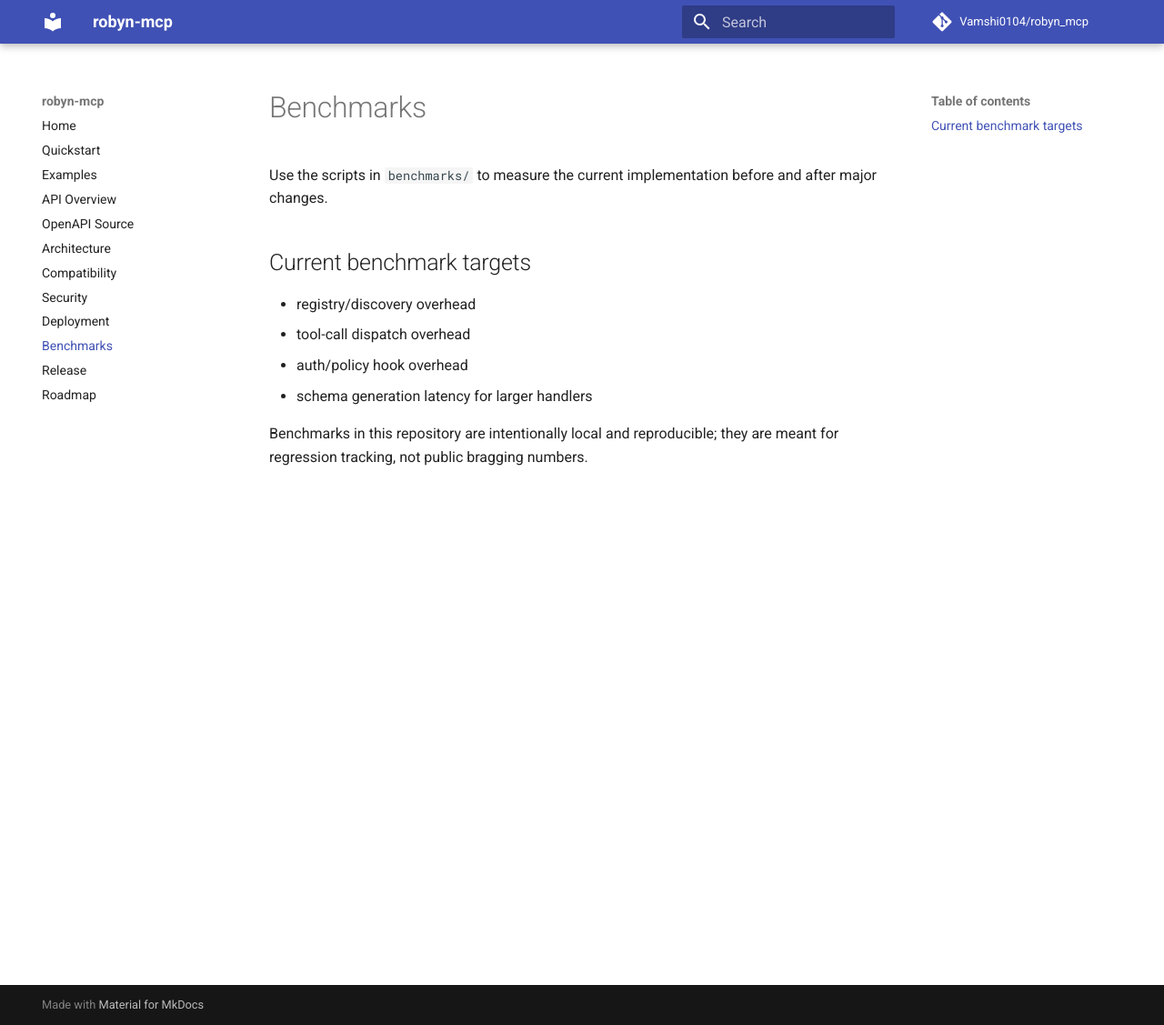
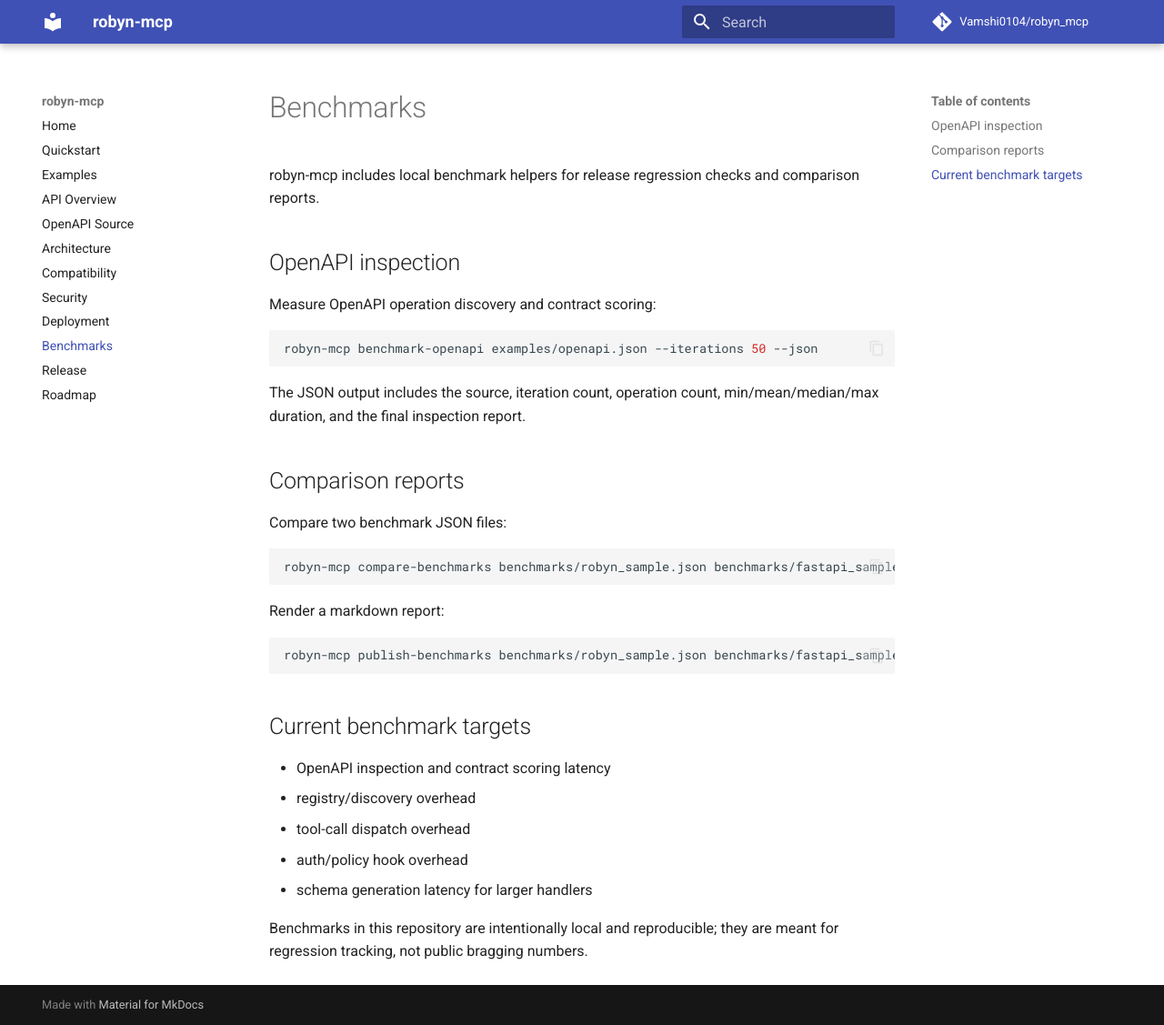
Before and after one commit to Vamshi0104/robyn_mcp, an MkDocs documentation site: the page built from docs/benchmarks.md, in a window 1280 px wide and 1127 px high. Shown: the whole window at 91% size. Built offline with MkDocs 1.6.1 and Material for MkDocs 9.7.7, drawn with Linux system fonts in a browser that asks for light colours; comment, search, counter and statistics services are not loaded.

Commit message:
Prepare robyn-mcp 1.0.2 release with OpenAPI gateway and launch docs

````diff
--- a/docs/benchmarks.md
+++ b/docs/benchmarks.md
@@ -1,9 +1,34 @@
 # Benchmarks
 
-Use the scripts in `benchmarks/` to measure the current implementation before and after major changes.
+robyn-mcp includes local benchmark helpers for release regression checks and comparison reports.
+
+## OpenAPI inspection
+
+Measure OpenAPI operation discovery and contract scoring:
+
+```bash
+robyn-mcp benchmark-openapi examples/openapi.json --iterations 50 --json
+```
+
+The JSON output includes the source, iteration count, operation count, min/mean/median/max duration, and the final inspection report.
+
+## Comparison reports
+
+Compare two benchmark JSON files:
+
+```bash
+robyn-mcp compare-benchmarks benchmarks/robyn_sample.json benchmarks/fastapi_sample.json --json
+```
+
+Render a markdown report:
+
+```bash
+robyn-mcp publish-benchmarks benchmarks/robyn_sample.json benchmarks/fastapi_sample.json --out benchmark_report.md
+```
 
 ## Current benchmark targets
 
+- OpenAPI inspection and contract scoring latency
 - registry/discovery overhead
 - tool-call dispatch overhead
 - auth/policy hook overhead
````
Also changed, not shown: README.md (+2 -0 lines), index.html (+46 -0 lines).
